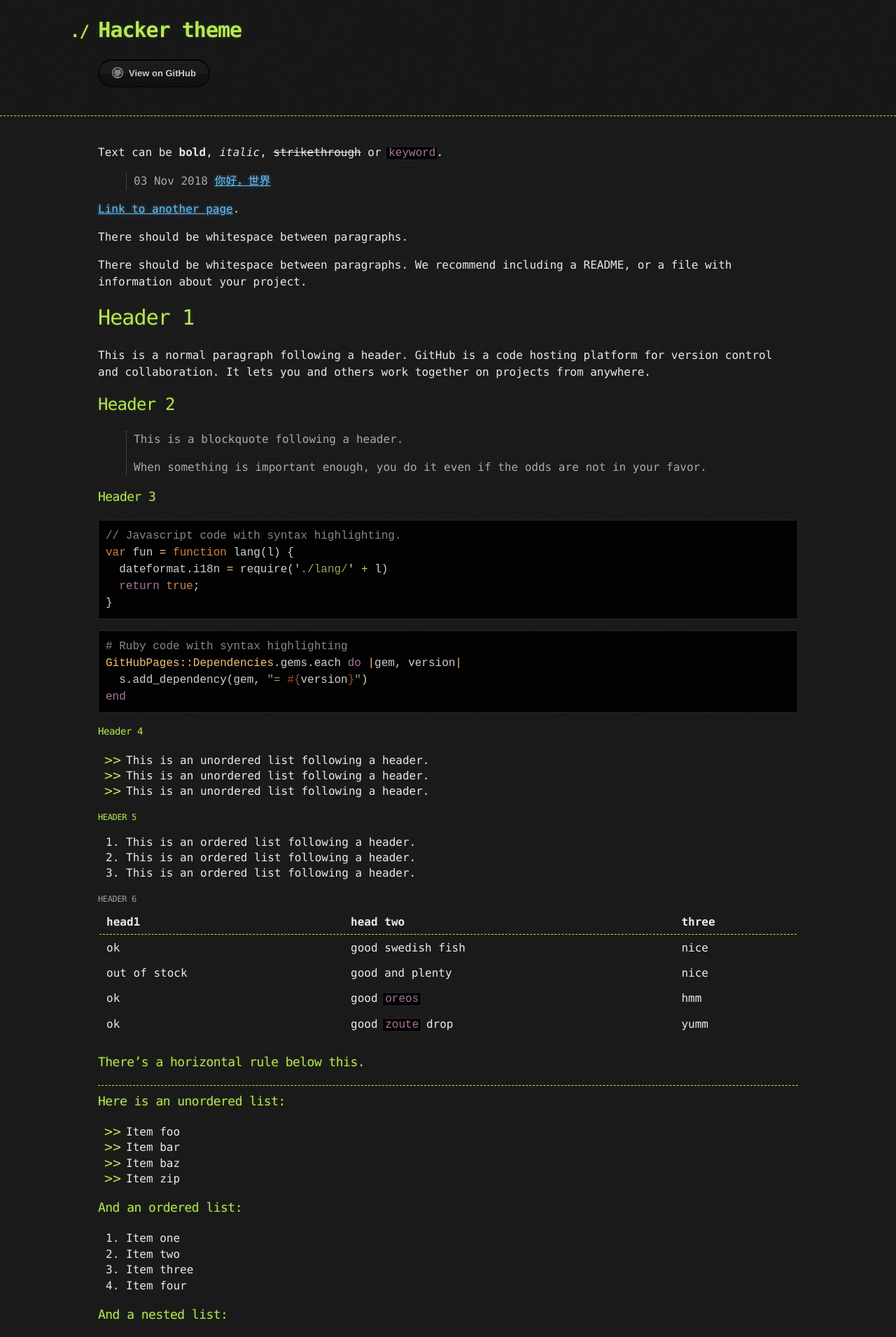
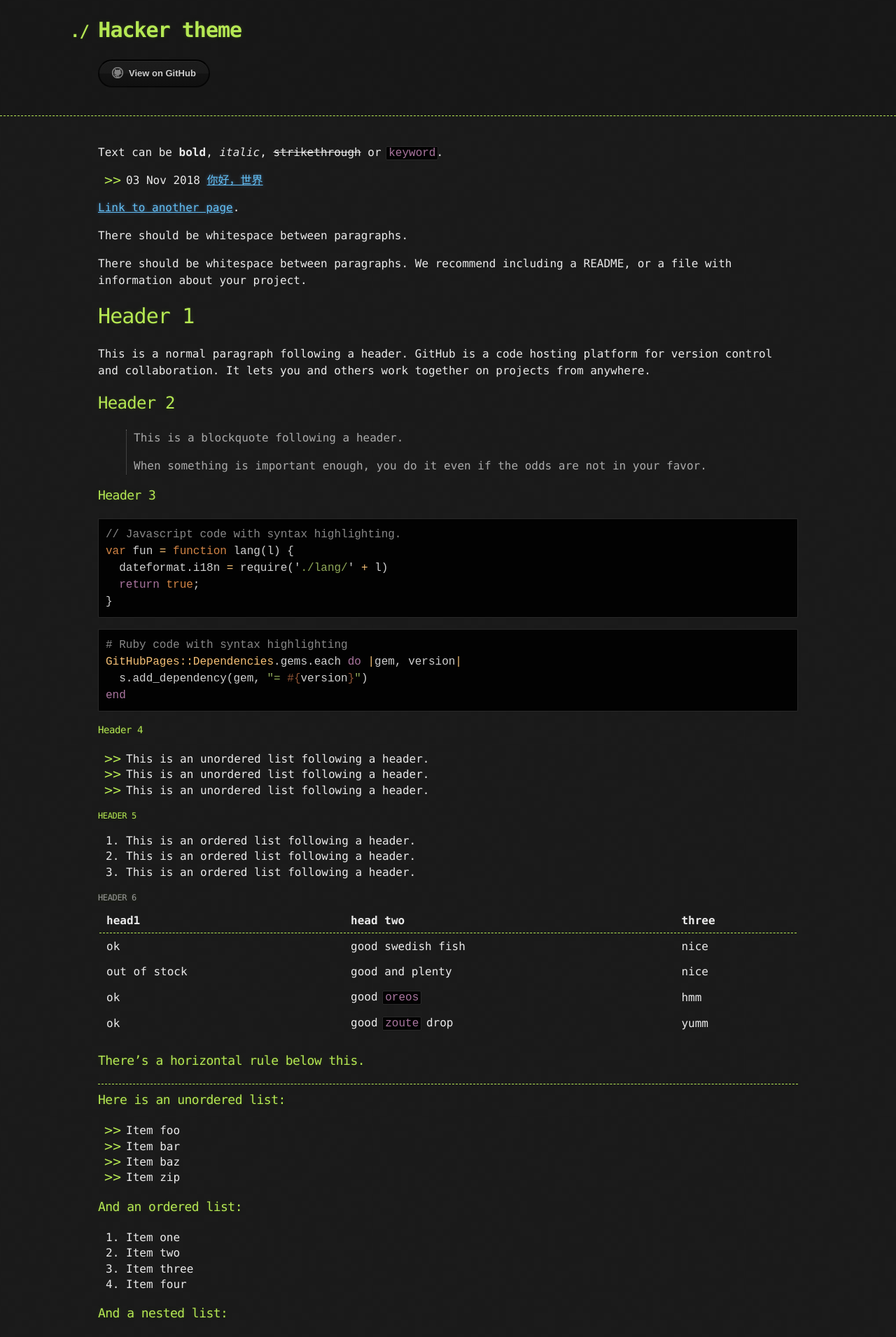
Before and after one commit to yeasonhe/NorthGod, a Jekyll site: the page built from index.md, in a window 1280 px wide. Shown: the top 1911 px of the page at 70% size. Built offline with Jekyll 4.4.1, drawn with Linux system fonts in a browser that asks for light colours; the repository's description, which GitHub fills in, is left out.

Commit message:
little update

```diff
--- a/index.md
+++ b/index.md
@@ -5,7 +5,7 @@
 Text can be **bold**, _italic_, ~~strikethrough~~ or `keyword`.
 
 {% for post in site.posts %}
->{{ post.date|date_to_string }} [{{ post.title }}]({{site.baseurl}}{{post.url}})
+*   {{ post.date|date_to_string }} [{{ post.title }}]({{site.baseurl}}{{post.url}})
 {% endfor %}
 
 [Link to another page](./another-page.html).
```
